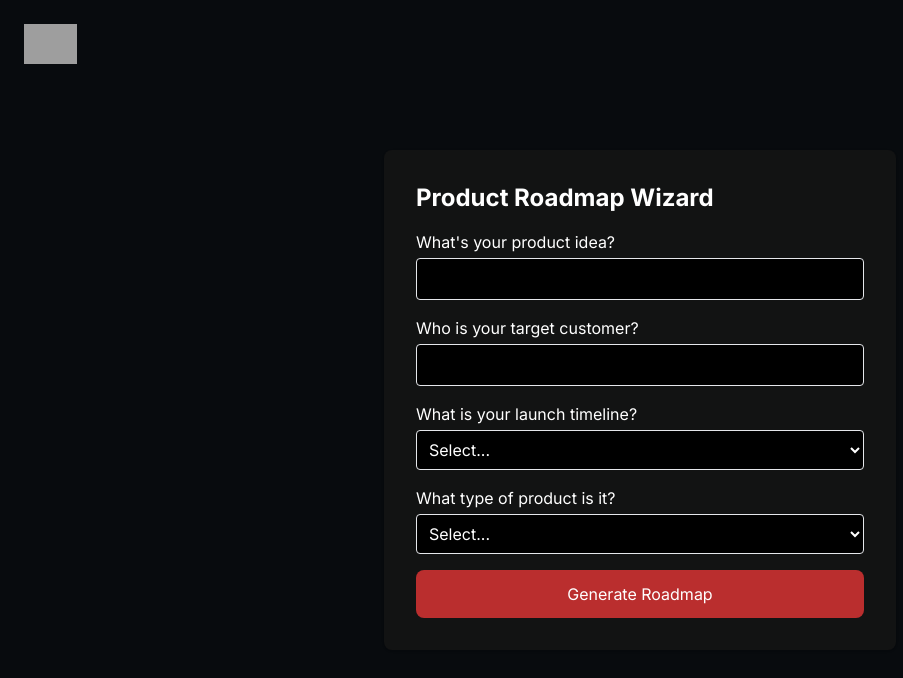
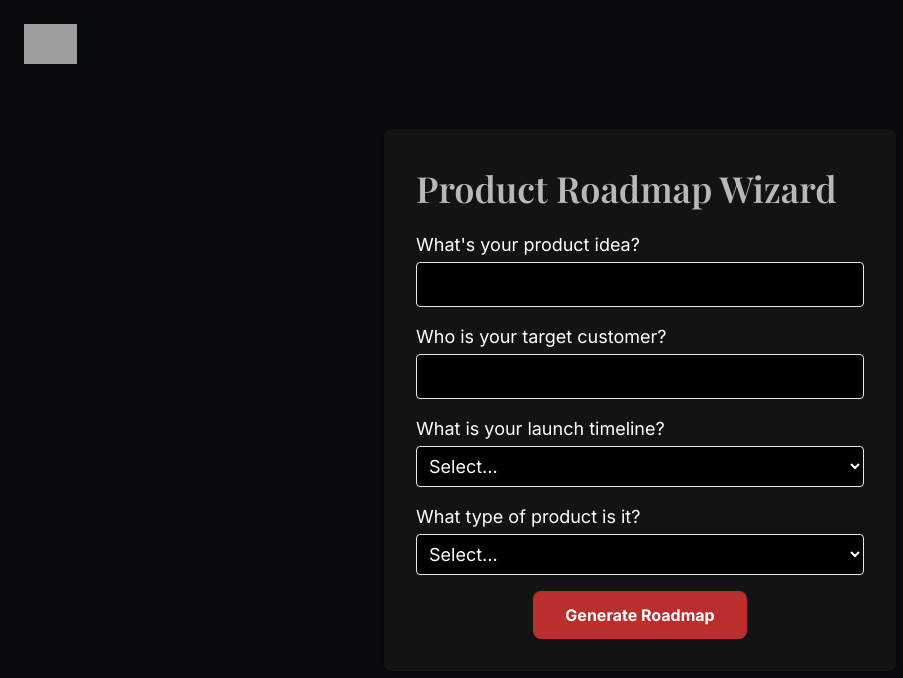
Before and after one commit to Roundy123/Product-roadmap, a Next.js app: page /questions in a window 1280 px wide. Shown: the top 678 px of the page, without its empty margins (0-903 px from the left). Built offline with nearby package versions, Linux system fonts and the light colour scheme; grey boxes are pictures that could not be loaded.

Commit message:
Update layout and styling across application components for improved aesthetics and readability. Added Playfair Display font, adjusted background colors, and refined button styles for consistency.

```diff
--- a/app/layout.tsx
+++ b/app/layout.tsx
@@ -14,9 +14,9 @@ export default function RootLayout({ children }: { children: ReactNode }) {
     <html lang="en">
       <head>
         <link rel="icon" href="/favicon.ico" />
-        <link href="https://fonts.googleapis.com/css2?family=Inter:wght@400;700;900&display=swap" rel="stylesheet" />
+        <link href="https://fonts.googleapis.com/css2?family=Inter:wght@400;700;900&family=Playfair+Display:wght@400;600&display=swap" rel="stylesheet" />
       </head>
-      <body className="min-h-screen bg-gray-50 text-gray-900" style={{ fontFamily: 'Inter, sans-serif' }}>
+      <body className="min-h-screen bg-gray-900 text-white" style={{ fontFamily: 'Inter, sans-serif' }}>
         <div style={{ position: 'fixed', top: 24, left: 24, zIndex: 50 }}>
           <img
             src="https://assets.softr-files.com/applications/9694e5fb-84a9-4037-abbb-9a8c48cf5117/assets/cd74997e-77d5-470d-98b2-2026095dea68.png"
--- a/app/page.tsx
+++ b/app/page.tsx
@@ -2,10 +2,10 @@ import Link from 'next/link';
 
 export default function Home() {
   return (
-    <main className="flex flex-col items-center justify-center min-h-screen bg-gray-50">
+    <main className="flex flex-col items-center justify-center min-h-screen">
       <h1 className="text-4xl font-bold mb-4">Generate Your Product Roadmap</h1>
-      <p className="mb-8 text-lg text-gray-700 max-w-xl text-center">
-        Instantly create a detailed, visual product roadmap for your next big idea. Powered by OpenAI.
+      <p className="mb-8 text-lg text-gray-300 max-w-xl text-center">
+        Instantly create a detailed, visual product roadmap for your next big idea.
       </p>
       <Link href="/questions">
         <button className="px-8 py-3 bg-blue-600 text-white rounded-lg shadow hover:bg-blue-700 transition">
--- a/app/questions/page.tsx
+++ b/app/questions/page.tsx
@@ -42,18 +42,29 @@ export default function Questions() {
         className="w-full max-w-lg p-8 rounded-lg shadow space-y-4"
         style={{ background: 'rgba(20,20,20,0.95)' }}
       >
-        <h2 className="text-2xl font-bold mb-4 text-white">Product Roadmap Wizard</h2>
-        <label className="block text-white">
+        <h2
+          style={{
+            color: 'rgb(186, 184, 182)',
+            colorScheme: 'dark',
+            display: 'block',
+            fontFamily: 'Playfair Display',
+            fontSize: '36px',
+            fontWeight: 600
+          }}
+        >
+          Product Roadmap Wizard
+        </h2>
+        <label className="block text-white" style={{ fontFamily: 'Inter', fontSize: '18px', fontWeight: 500 }}>
           What's your product idea?
-          <input name="idea" value={form.idea} onChange={handleChange} required className="w-full mt-1 p-2 rounded border bg-black text-white" />
+          <input name="idea" value={form.idea} onChange={handleChange} required className="w-full mt-1 p-2 rounded border bg-black text-white" style={{ fontFamily: 'Inter', fontSize: '18px', fontWeight: 500 }} />
         </label>
-        <label className="block text-white">
+        <label className="block text-white" style={{ fontFamily: 'Inter', fontSize: '18px', fontWeight: 500 }}>
           Who is your target customer?
-          <input name="target_customer" value={form.target_customer} onChange={handleChange} required className="w-full mt-1 p-2 rounded border bg-black text-white" />
+          <input name="target_customer" value={form.target_customer} onChange={handleChange} required className="w-full mt-1 p-2 rounded border bg-black text-white" style={{ fontFamily: 'Inter', fontSize: '18px', fontWeight: 500 }} />
         </label>
-        <label className="block text-white">
+        <label className="block text-white" style={{ fontFamily: 'Inter', fontSize: '18px', fontWeight: 500 }}>
           What is your launch timeline?
-          <select name="timeline" value={form.timeline} onChange={handleChange} required className="w-full mt-1 p-2 rounded border bg-black text-white">
+          <select name="timeline" value={form.timeline} onChange={handleChange} required className="w-full mt-1 p-2 rounded border bg-black text-white" style={{ fontFamily: 'Inter', fontSize: '18px', fontWeight: 500 }}>
             <option value="">Select...</option>
             <option value="1 month">1 month</option>
             <option value="3 months">3 months</option>
@@ -61,9 +72,9 @@ export default function Questions() {
             <option value="12 months">12 months</option>
           </select>
         </label>
-        <label className="block text-white">
+        <label className="block text-white" style={{ fontFamily: 'Inter', fontSize: '18px', fontWeight: 500 }}>
           What type of product is it?
-          <select name="product_type" value={form.product_type} onChange={handleChange} required className="w-full mt-1 p-2 rounded border bg-black text-white">
+          <select name="product_type" value={form.product_type} onChange={handleChange} required className="w-full mt-1 p-2 rounded border bg-black text-white" style={{ fontFamily: 'Inter', fontSize: '18px', fontWeight: 500 }}>
             <option value="">Select...</option>
             <option value="SaaS">SaaS</option>
             <option value="Mobile App">Mobile App</option>
@@ -71,14 +82,20 @@ export default function Questions() {
             <option value="Other">Other</option>
           </select>
         </label>
+        <div className="flex justify-center">
           <button
             type="submit"
-          className="w-full py-3 rounded-lg hover:opacity-90 text-white"
-          style={{ backgroundColor: 'rgb(186, 46, 46)' }}
+            className="px-8 py-3 rounded-lg hover:opacity-90 text-white"
+            style={{
+              backgroundColor: 'rgb(186, 46, 46)',
+              fontFamily: 'Inter',
+              fontSize: '16px',
+              fontWeight: 600
+            }}
             disabled={loading}
           >
             {loading ? (
-            <span className="flex items-center justify-center">
+              <span className="flex items-center justify-center" style={{ fontFamily: 'Inter', fontSize: '16px', fontWeight: 600 }}>
                 Generating...
                 <span className="ml-2 animate-spin rounded-full h-5 w-5 border-t-2 border-b-2 border-white border-solid" />
               </span>
@@ -86,6 +103,7 @@ export default function Questions() {
               'Generate Roadmap'
             )}
           </button>
+        </div>
       </form>
     </main>
   );
--- a/app/results/page.tsx
+++ b/app/results/page.tsx
@@ -72,7 +72,12 @@ export default function Results() {
         <button
           onClick={handleRestart}
           className="mt-4 px-6 py-2 rounded hover:opacity-90 text-white"
-          style={{ backgroundColor: 'rgb(186, 46, 46)' }}
+          style={{
+            backgroundColor: 'rgb(186, 46, 46)',
+            fontFamily: 'Inter',
+            fontSize: '16px',
+            fontWeight: 600
+          }}
         >
           Start Again
         </button>
```
Lines whose indentation alone changed are shown as unchanged.
